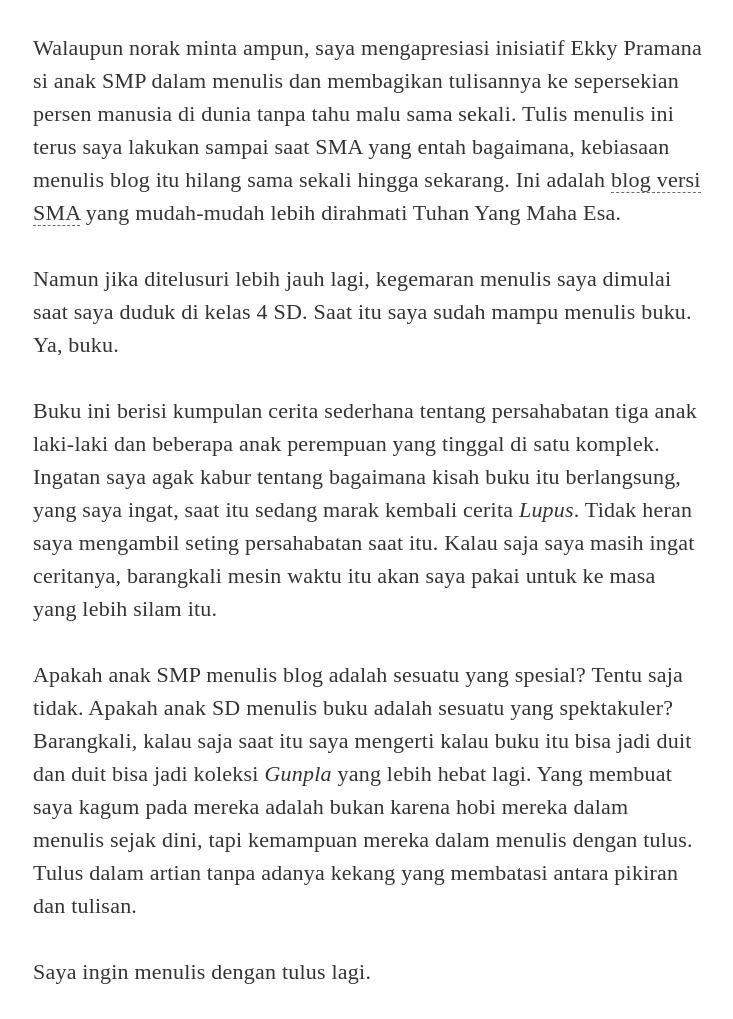
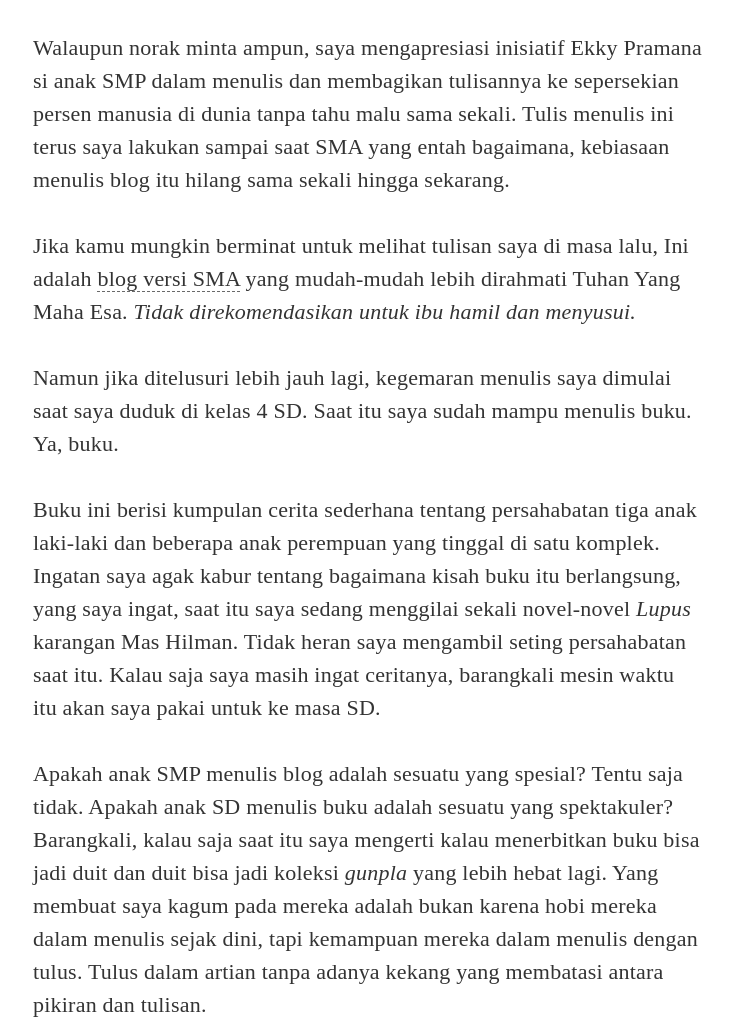
Before and after one commit to ekkyvalent/ep-blog, a Jekyll site: the page built from _posts/2016-04-16-saya-ingin-menulis-dengan-tulus-lagi.markdown, in a window 1280 px wide and 1400 px high, scrolled down 1625 px. Shown: the part 225-1244 px from the top of the window, without its empty margins (272-1005 px from the left). Built offline with Jekyll 4.4.1, drawn with Linux system fonts in a browser that asks for light colours; nearby versions of some CDN libraries; some web fonts are replaced; comment, search, counter and statistics services are not loaded; some of the changed text lies outside the part shown; grey boxes are pictures that could not be loaded.

Commit message:
Stage various layout changes

```diff
--- a/_config.yml
+++ b/_config.yml
@@ -11,9 +11,9 @@ timezone:            Asia/Jakarta
 locale:              id
 name:				         Ekky Pramana Personal Blog
 title:               Ekky Pramana Personal Blog
-tagline:             'You should not take this too seriously.'
+tagline:             'Jangan terlalu serius lah.'
 description:         'Personal blog of Ekky Pramana'
-url:                  http://blog.ekkypramana.com
+url:                 http://blog.ekkypramana.com
 rss:                 rss feed url
 baseurl:             '/'
 baseurl_posts_img:   '/assets/images/posts/'
--- a/_includes/footer.html
+++ b/_includes/footer.html
@@ -1,7 +1,8 @@
 <footer class="section--footer">
   <div class="container container--content">
     <div>
-      <a href="{{ site.baseurl }}humans.txt">Hand-crafted</a> by <a href="{{ site.baseurl }}about/">Ekky Pramana</a>.
+    <!--  <a href="{{ site.baseurl }}humans.txt">Hand-crafted</a> by <a href="{{ site.baseurl }}about/">Ekky Pramana</a>.-->
+    Dibuat dengan cinta oleh Ekky Pramana.
     </div>
     <ul class="socialAccountList">
       <li><a href="http://twitter.com/{{ site.author.twitter }}" class="socialAccount socialAccount--twitter" target="_blank"></a></li>
--- a/_includes/subscribe.html
+++ b/_includes/subscribe.html
@@ -1,25 +1,25 @@
 <section class="section--subscribe">
   <div class="container container--content">
-    <h3 class="u-alignCenter">Stay in touch</h3>
+    <h3 class="u-alignCenter">Jaga Silaturahmi</h3>
     <p>
-      Hi, I'm <!-- <a href="{{ site.baseurl }}about/">Ekky</a>--> Ekky. This is where I pour my random thoughts into random writings.
-      As if it is not clear enough, you should not take anything too seriously here.
-      If you like my content, please subscribe.
+      Hai, saya <!-- <a href="{{ site.baseurl }}about/">Ekky</a>--> Ekky dan kamu sedang menikmati konten blog saya.
+      Jika kamu suka apa yang saya tulis, jangan lupa berlangganan dengan email. Selain kamu tidak bakal ketinggalan
+      tulisan baru, hitung-hitung jaga silaturahmi kan. Mudah-mudahan kita semua diberi umur panjang.
     </p>
     <div class="newsletterForm-wrapper">
       <!-- Begin MailChimp Signup Form -->
       <div id="mc_embed_signup">
-        <form action="{ get this from MailChimp }" method="post" id="mc-embedded-subscribe-form" name="mc-embedded-subscribe-form" class="validate" target="_blank" novalidate>
+        <form action=""//ekkypramana.us13.list-manage.com/subscribe/post?u=20c10bec4ac8406bfa9396872&amp;id=b63f05ffa0"" method="post" id="mc-embedded-subscribe-form" name="mc-embedded-subscribe-form" class="validate" target="_blank" novalidate>
           <div id="mc_embed_signup_scroll">
             <div class="mc-field-group">
-              <input type="email" value="" name="EMAIL" class="textInput textInput--large" id="mce-EMAIL" placeholder="Your email address">
+              <input type="email" value="" name="EMAIL" class="textInput textInput--large" id="mce-EMAIL" placeholder="Alamat Email Kamu">
             </div>
             <div id="mce-responses" class="clear">
               <div class="response" id="mce-error-response" style="display:none"></div>
               <div class="response" id="mce-success-response" style="display:none"></div>
             </div>    <!-- real people should not fill this in and expect good things - do not remove this or risk form bot signups-->
-            <div style="position: absolute; left: -5000px;"><input type="text" name="{ get this from MailChimp }" tabindex="-1" value=""></div>
-            <div class="clear u-alignCenter"><input type="submit" value="Get new blog posts by email" name="subscribe" id="mc-embedded-subscribe" class="button button--primary"></div>
+            <div style="position: absolute; left: -5000px;"><input type="text" name="b_20c10bec4ac8406bfa9396872_b63f05ffa0" tabindex="-1" value=""></div>
+            <div class="clear u-alignCenter"><input type="submit" value="Berlangganan dengan email" name="subscribe" id="mc-embedded-subscribe" class="button button--primary"></div>
           </div>
         </form>
       </div>
--- a/_posts/2016-04-16-saya-ingin-menulis-dengan-tulus-lagi.markdown
+++ b/_posts/2016-04-16-saya-ingin-menulis-dengan-tulus-lagi.markdown
@@ -22,13 +22,15 @@ Maka saya mulai menulis keseharian saya di sekolah bersama sahabat-sahabat saya
 
 <div class="img img--fullContainer img--14xLeading" style="background-image: url(http://i.imgur.com/OUkLi.gif);"></div>
 
-Walaupun norak minta ampun, saya mengapresiasi inisiatif Ekky Pramana si anak SMP dalam menulis dan membagikan tulisannya ke sepersekian persen manusia di dunia tanpa tahu malu sama sekali. Tulis menulis ini terus saya lakukan sampai saat SMA yang entah bagaimana, kebiasaan menulis blog itu hilang sama sekali hingga sekarang. Ini adalah [blog versi SMA](https://ekkypramana.wordpress.com/) yang mudah-mudah lebih dirahmati Tuhan Yang Maha Esa.
+Walaupun norak minta ampun, saya mengapresiasi inisiatif Ekky Pramana si anak SMP dalam menulis dan membagikan tulisannya ke sepersekian persen manusia di dunia tanpa tahu malu sama sekali. Tulis menulis ini terus saya lakukan sampai saat SMA yang entah bagaimana, kebiasaan menulis blog itu hilang sama sekali hingga sekarang.
+
+Jika kamu mungkin berminat untuk melihat tulisan saya di masa lalu, Ini adalah [blog versi SMA](https://ekkypramana.wordpress.com/) yang mudah-mudah lebih dirahmati Tuhan Yang Maha Esa. _Tidak direkomendasikan untuk ibu hamil dan menyusui._
 
 Namun jika ditelusuri lebih jauh lagi, kegemaran menulis saya dimulai saat saya duduk di kelas 4 SD. Saat itu saya sudah mampu menulis buku. Ya, buku.
 
-Buku ini berisi kumpulan cerita sederhana tentang persahabatan tiga anak laki-laki dan beberapa anak perempuan yang tinggal di satu komplek. Ingatan saya agak kabur tentang bagaimana kisah buku itu berlangsung, yang saya ingat, saat itu sedang marak kembali cerita _Lupus_. Tidak heran saya mengambil seting persahabatan saat itu. Kalau saja saya masih ingat ceritanya, barangkali mesin waktu itu akan saya pakai untuk ke masa yang lebih silam itu.
+Buku ini berisi kumpulan cerita sederhana tentang persahabatan tiga anak laki-laki dan beberapa anak perempuan yang tinggal di satu komplek. Ingatan saya agak kabur tentang bagaimana kisah buku itu berlangsung, yang saya ingat, saat itu saya sedang menggilai sekali novel-novel _Lupus_ karangan Mas Hilman. Tidak heran saya mengambil seting persahabatan saat itu. Kalau saja saya masih ingat ceritanya, barangkali mesin waktu itu akan saya pakai untuk ke masa SD.
 
-Apakah anak SMP menulis blog adalah sesuatu yang spesial? Tentu saja tidak. Apakah anak SD menulis buku adalah sesuatu yang spektakuler? Barangkali, kalau saja saat itu saya mengerti kalau buku itu bisa jadi duit dan duit bisa jadi koleksi _Gunpla_ yang lebih hebat lagi. Yang membuat saya kagum pada mereka adalah bukan karena hobi mereka dalam menulis sejak dini, tapi kemampuan mereka dalam menulis dengan tulus. Tulus dalam artian tanpa adanya kekang yang membatasi antara pikiran dan tulisan.
+Apakah anak SMP menulis blog adalah sesuatu yang spesial? Tentu saja tidak. Apakah anak SD menulis buku adalah sesuatu yang spektakuler? Barangkali, kalau saja saat itu saya mengerti kalau menerbitkan buku bisa jadi duit dan duit bisa jadi koleksi _gunpla_ yang lebih hebat lagi. Yang membuat saya kagum pada mereka adalah bukan karena hobi mereka dalam menulis sejak dini, tapi kemampuan mereka dalam menulis dengan tulus. Tulus dalam artian tanpa adanya kekang yang membatasi antara pikiran dan tulisan.
 
 Saya ingin menulis dengan tulus lagi.
 
--- a/index.html
+++ b/index.html
@@ -12,7 +12,7 @@ title: Welcome
       <div class="postMeta-wrapper postMeta-wrapper--frontpage">
         <ul class="postMeta">
           <li class="postMeta-tagline">
-            You should not take this too seriously.
+            Ekky Pramana Personal Blog
           </li>
         </ul>
       </div>
```
Also changed, not shown: assets/images/thumbnail/mickey-1929.jpg (deleted), assets/images/thumbnail/mickey-1940.jpg (deleted), assets/images/thumbnail/mickey-comics.jpg (deleted), assets/images/thumbnail/mickey-mouse.jpg (deleted), assets/images/thumbnail/mickey-tv.jpg (deleted), assets/images/thumbnail/steamboat.jpg (deleted), assets/images/thumbnail/walt-disney.jpg (deleted).
